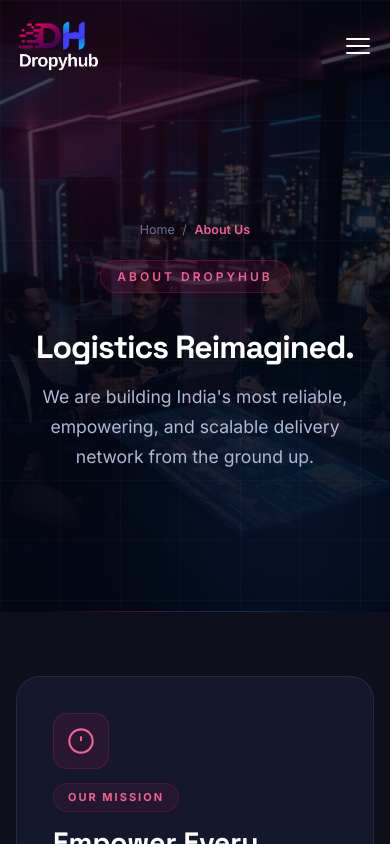
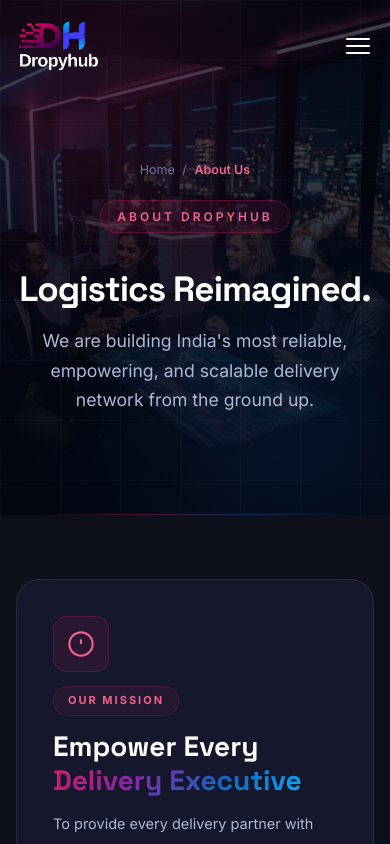
Before and after one commit to balajiprojects049-art/Dropyhub, a React (Vite) app: page /about in a window 390 px wide. Shown: the top 844 px of the page. Built offline with nearby package versions, Linux system fonts and the light colour scheme.

Commit message:
style: optimize hero background image positioning and padding for mobile views

```diff
--- a/src/components/Hero.css
+++ b/src/components/Hero.css
@@ -281,3 +281,24 @@
         padding-top: 40px;
     }
 }
+
+@media(max-width: 768px) {
+    .hero {
+        padding-top: 100px;
+        /* Leave space for mobile header */
+    }
+
+    .hero__bg-img--dark {
+        object-position: 65% 25%;
+        /* Keep main subjects in frame on vertical screens */
+    }
+
+    [data-theme="light"] .hero__bg-img--light {
+        object-position: 70% 30%;
+        /* Shift horizontal AI images to show subjects on mobile */
+    }
+
+    .hero__title {
+        font-size: clamp(2.5rem, 8vw, 3.5rem);
+    }
+}
--- a/src/components/PageHero.css
+++ b/src/components/PageHero.css
@@ -185,3 +185,25 @@
     color: #FFD54F;
     text-shadow: 0 2px 6px rgba(0, 0, 0, 0.8);
 }
+
+/* Responsive */
+@media(max-width: 768px) {
+    .page-hero--has-bg {
+        padding: 160px 0 100px;
+        /* Reduce massive vertical height slightly on mobile */
+    }
+
+    .page-hero__bg-img--dark {
+        object-position: 70% center;
+        /* Keep subjects in frame on native portrait aspect ratios */
+    }
+
+    [data-theme="light"] .page-hero__bg-img--light {
+        object-position: 75% center;
+        /* Ensure AI subjects face inward or are visible */
+    }
+
+    .page-hero__title {
+        font-size: clamp(2.2rem, 9vw, 3rem);
+    }
+}
```
